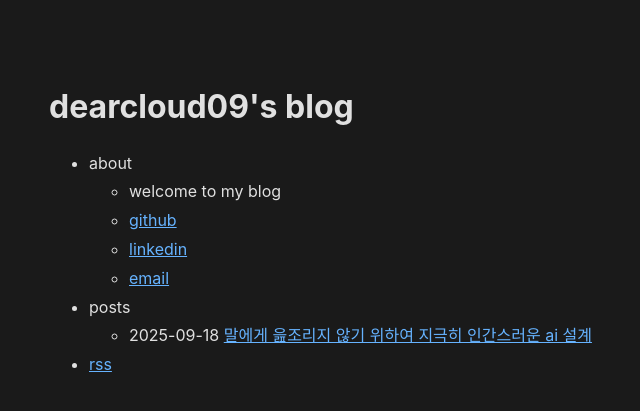
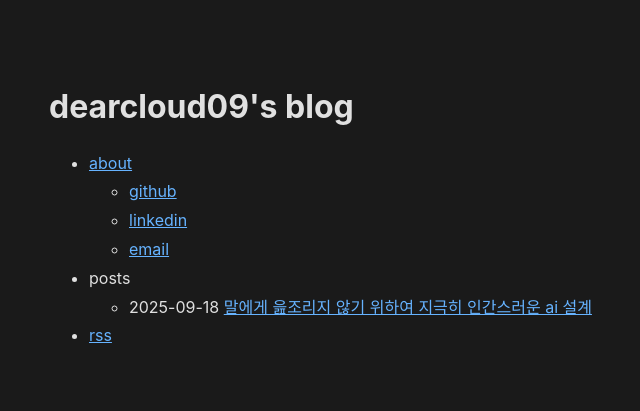
Before and after one commit to dearcloud09/dearcloud09.github.io, a Jekyll site: the page built from index.md, in a window 1280 px wide. Shown: the top 411 px of the page, without its empty margins (271-911 px from the left). Built offline with Jekyll 4.4.1, drawn with Linux system fonts in a browser that asks for light colours.

Commit message:
Fix about page link and remove welcome message

```diff
--- a/_data/menu.yml
+++ b/_data/menu.yml
@@ -3,8 +3,8 @@
 
 entries:
   - title: about
+    url: about
     entries:
-      - title: welcome to my blog
       - title: github
         url: https://github.com/dearcloud09
       - title: linkedin
```
